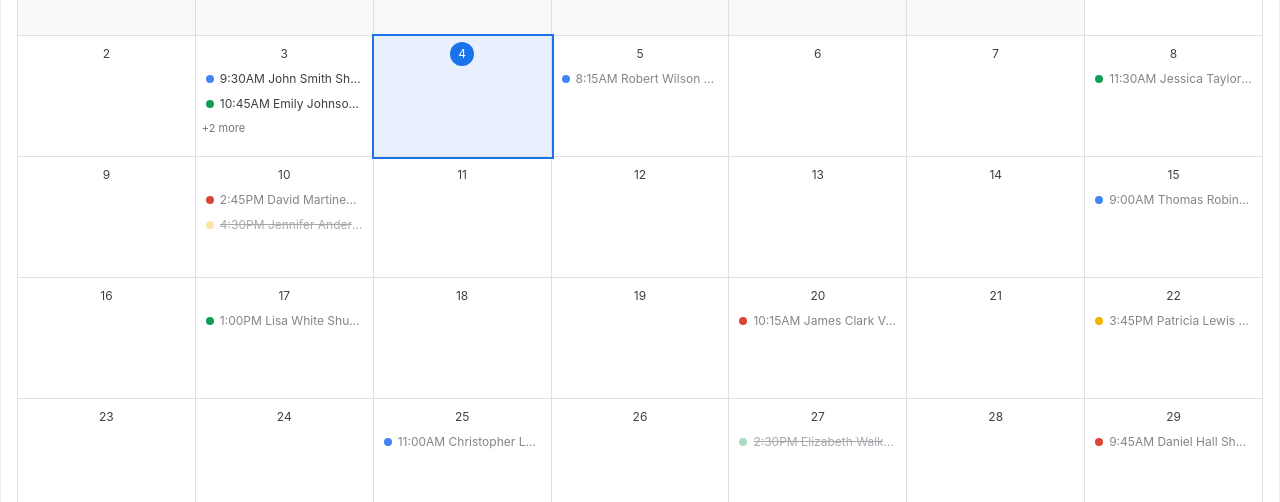
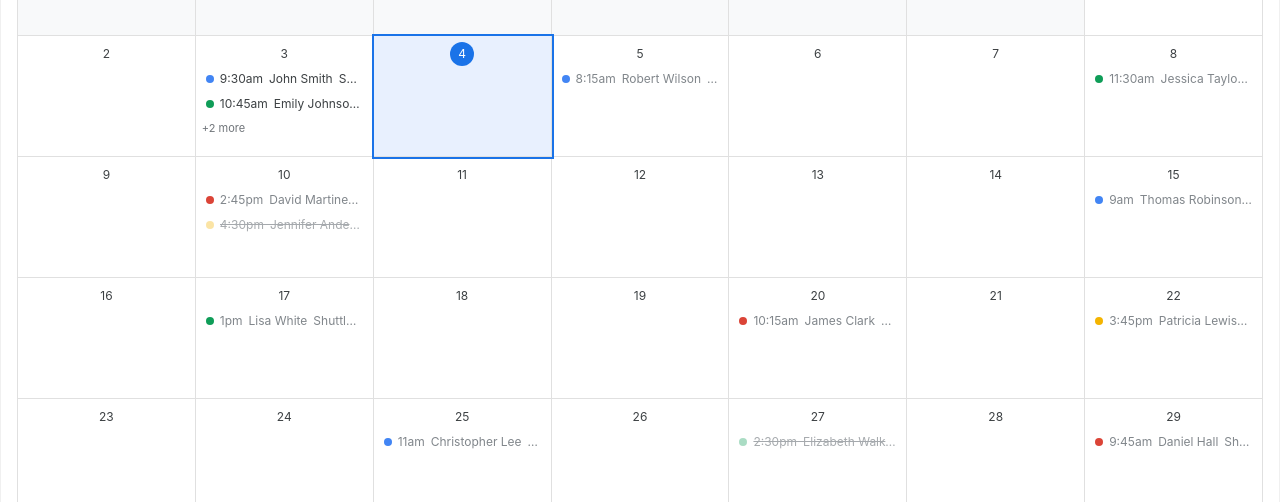
Before and after one commit to vinctustech/calendar-test, a React (Vite) app: page / in a window 1280 px wide. Shown: the part 242-744 px from the top of the page. Built offline with nearby package versions, Linux system fonts and the light colour scheme.

Commit message:
new sample events

```diff
--- a/src/App.tsx
+++ b/src/App.tsx
@@ -10,91 +10,91 @@ function App() {
   const sampleEvents = [
     {
       date: new Date(2025, 2, 3, 9, 30),
-      title: '9:30AM John Smith Shuttle Drop-off Alpha Store',
+      title: '9:30am\u2002John Smith\u2002Shuttle Drop-off\u2002Alpha Store',
       color: '#4285F4',
       cancelled: false,
     },
     {
       date: new Date(2025, 2, 3, 10, 45),
-      title: '10:45AM Emily Johnson Shuttle Pickup Alpha Store',
+      title: '10:45am\u2002Emily Johnson\u2002Shuttle Pickup\u2002Alpha Store',
       color: '#0F9D58',
       cancelled: false,
     },
     {
       date: new Date(2025, 2, 3, 13, 15),
-      title: '1:15PM Michael Brown Part Delivery Alpha Store',
+      title: '1:15pm\u2002Michael Brown\u2002Part Delivery\u2002Alpha Store',
       color: '#DB4437',
       cancelled: false,
     },
     {
       date: new Date(2025, 2, 3, 15, 0),
-      title: '3:00PM Sarah Davis Part Pickup Alpha Store',
+      title: '3pm\u2002Sarah Davis\u2002Part Pickup\u2002Alpha Store',
       color: '#F4B400',
       cancelled: false,
     },
     {
       date: new Date(2025, 2, 5, 8, 15),
-      title: '8:15AM Robert Wilson Valet Pickup Alpha Store',
+      title: '8:15am\u2002Robert Wilson\u2002Valet Pickup\u2002Alpha Store',
       color: '#4285F4',
       cancelled: false,
     },
     {
       date: new Date(2025, 2, 8, 11, 30),
-      title: '11:30AM Jessica Taylor Valet Drop-off Alpha Store',
+      title: '11:30am\u2002Jessica Taylor\u2002Valet Drop-off\u2002Alpha Store',
       color: '#0F9D58',
       cancelled: false,
     },
     {
       date: new Date(2025, 2, 10, 14, 45),
-      title: '2:45PM David Martinez Task Alpha Store',
+      title: '2:45pm\u2002David Martinez\u2002Task\u2002Alpha Store',
       color: '#DB4437',
       cancelled: false,
     },
     {
       date: new Date(2025, 2, 10, 16, 30),
-      title: '4:30PM Jennifer Anderson Shuttle Pickup Alpha Store',
+      title: '4:30pm\u2002Jennifer Anderson\u2002Shuttle Pickup\u2002Alpha Store',
       color: '#F4B400',
       cancelled: true,
     },
     {
       date: new Date(2025, 2, 15, 9, 0),
-      title: '9:00AM Thomas Robinson Part Delivery Alpha Store',
+      title: '9am\u2002Thomas Robinson\u2002Part Delivery\u2002Alpha Store',
       color: '#4285F4',
       cancelled: false,
     },
     {
       date: new Date(2025, 2, 17, 13, 0),
-      title: '1:00PM Lisa White Shuttle Drop-off Alpha Store',
+      title: '1pm\u2002Lisa White\u2002Shuttle Drop-off\u2002Alpha Store',
       color: '#0F9D58',
       cancelled: false,
     },
     {
       date: new Date(2025, 2, 20, 10, 15),
-      title: '10:15AM James Clark Valet Pickup Alpha Store',
+      title: '10:15am\u2002James Clark\u2002Valet Pickup\u2002Alpha Store',
       color: '#DB4437',
       cancelled: false,
     },
     {
       date: new Date(2025, 2, 22, 15, 45),
-      title: '3:45PM Patricia Lewis Task Alpha Store',
+      title: '3:45pm\u2002Patricia Lewis\u2002Task\u2002Alpha Store',
       color: '#F4B400',
       cancelled: false,
     },
     {
       date: new Date(2025, 2, 25, 11, 0),
-      title: '11:00AM Christopher Lee Part Pickup Alpha Store',
+      title: '11am\u2002Christopher Lee\u2002Part Pickup\u2002Alpha Store',
       color: '#4285F4',
       cancelled: false,
     },
     {
       date: new Date(2025, 2, 27, 14, 30),
-      title: '2:30PM Elizabeth Walker Valet Drop-off Alpha Store',
+      title: '2:30pm\u2002Elizabeth Walker\u2002Valet Drop-off\u2002Alpha Store',
       color: '#0F9D58',
       cancelled: true,
     },
     {
       date: new Date(2025, 2, 29, 9, 45),
-      title: '9:45AM Daniel Hall Shuttle Pickup Alpha Store',
+      title: '9:45am\u2002Daniel Hall\u2002Shuttle Pickup\u2002Alpha Store',
       color: '#DB4437',
       cancelled: false,
     },
```
